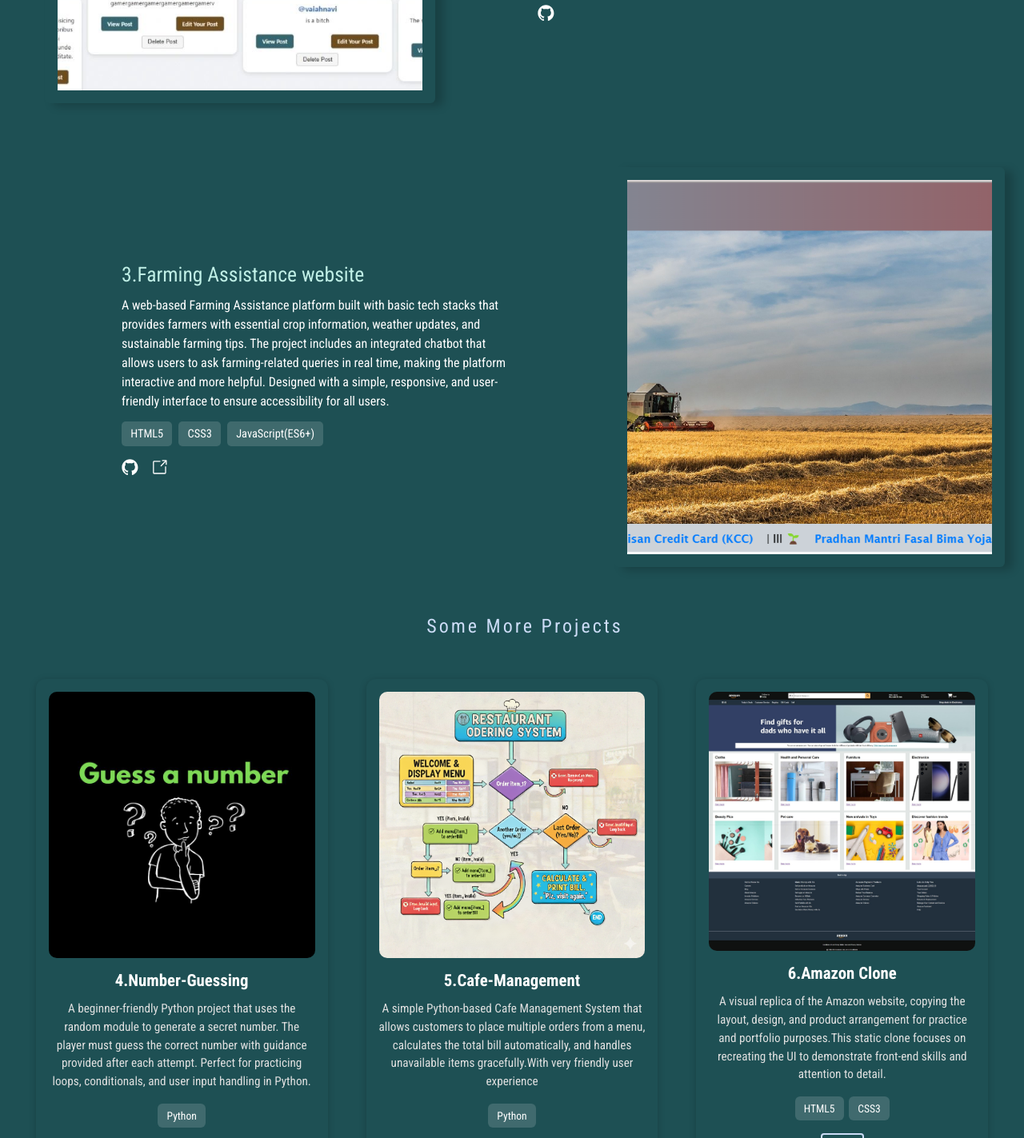
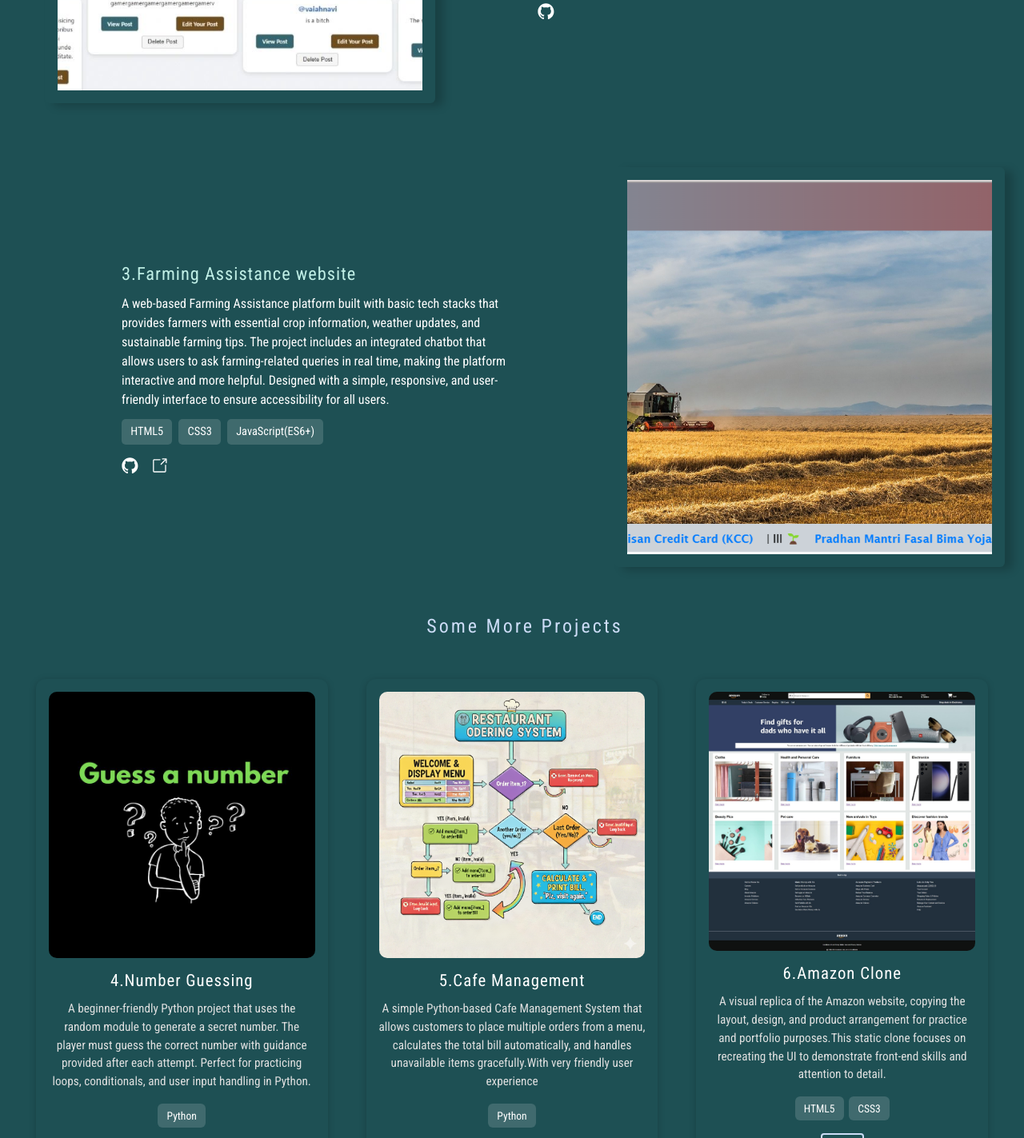
Before and after one commit to BittuRaj124365/Portfolio, a React (Vite) app: page / in a window 1280 px wide. Shown: the part 2666-4089 px from the top of the page at 80% size. Built offline with nearby package versions, Linux system fonts and the light colour scheme.

Commit message:
modified some fonts

```diff
--- a/src/App.css
+++ b/src/App.css
@@ -11,7 +11,7 @@ h1 {
   font-weight: 700;
 }
 html {
-  scroll-behavior: smooth;
+  scroll-behavior:smooth;
 }
 
 html, body, #root {
--- a/src/Components/Contact/Contact.jsx
+++ b/src/Components/Contact/Contact.jsx
@@ -13,7 +13,7 @@ const Contact = () => {
       className={`min-h-screen flex flex-col justify-center items-center text-white px-6 py-12 ${styles.contactSection}`}
       id="contact"
     >
-      <h3 className="text-4xl text-#ccdcf6 md:text-2xl font-semibold mb-8 tracking-wide">
+      <h3 className="text-#ccdcf6 md:text-2xl mb-8 ">
         Get in Touch
       </h3>
 
--- a/src/Components/Projects/Project1/ProjectStructure1.module.css
+++ b/src/Components/Projects/Project1/ProjectStructure1.module.css
@@ -60,7 +60,8 @@
 }
 
 .title {
-  font-size: 1.6rem;
+  font-size: 1.4rem;
+  letter-spacing: 1px;
   /* text-align: center; */
   color: rgb(192, 239, 230);
   margin-bottom: 0.5rem;
--- a/src/Components/Projects/Project2/ProjectStructure2.module.css
+++ b/src/Components/Projects/Project2/ProjectStructure2.module.css
@@ -55,7 +55,8 @@
 
 .title {
   font-size: 1.3rem;
-  font-weight: bold;
+  letter-spacing: 1px;
+  /* font-weight: bold; */
   margin-bottom: 0.5rem;
 }
 
--- a/src/Components/Projects/Project3/ProjectStructure3.module.css
+++ b/src/Components/Projects/Project3/ProjectStructure3.module.css
@@ -28,7 +28,8 @@
 
 .title {
   font-size: 1.3rem;
-  font-weight: bold;
+  letter-spacing: 1px;
+  /* font-weight: bold; */
   margin-bottom: 0.5rem;
 }
 
--- a/src/Components/Projects/ProjectContainer2.jsx
+++ b/src/Components/Projects/ProjectContainer2.jsx
@@ -11,7 +11,7 @@ const ProjectContainer2 = () => {
   const projects = [
     {
       image: porject4,
-      title: "4.Number-Guessing",
+      title: "4.Number Guessing",
       description:
         "A beginner-friendly Python project that uses the random module to generate a secret number. The player must guess the correct number with guidance provided after each attempt. Perfect for practicing loops, conditionals, and user input handling in Python.",
       techStack: ["Python"],
@@ -20,7 +20,7 @@ const ProjectContainer2 = () => {
     },
     {
       image: project5,
-      title: "5.Cafe-Management",
+      title: "5.Cafe Management",
       description:
         "A simple Python-based Cafe Management System that allows customers to place multiple orders from a menu, calculates the total bill automatically, and handles unavailable items gracefully.With very friendly user experience",
       techStack: ["Python"],
```
